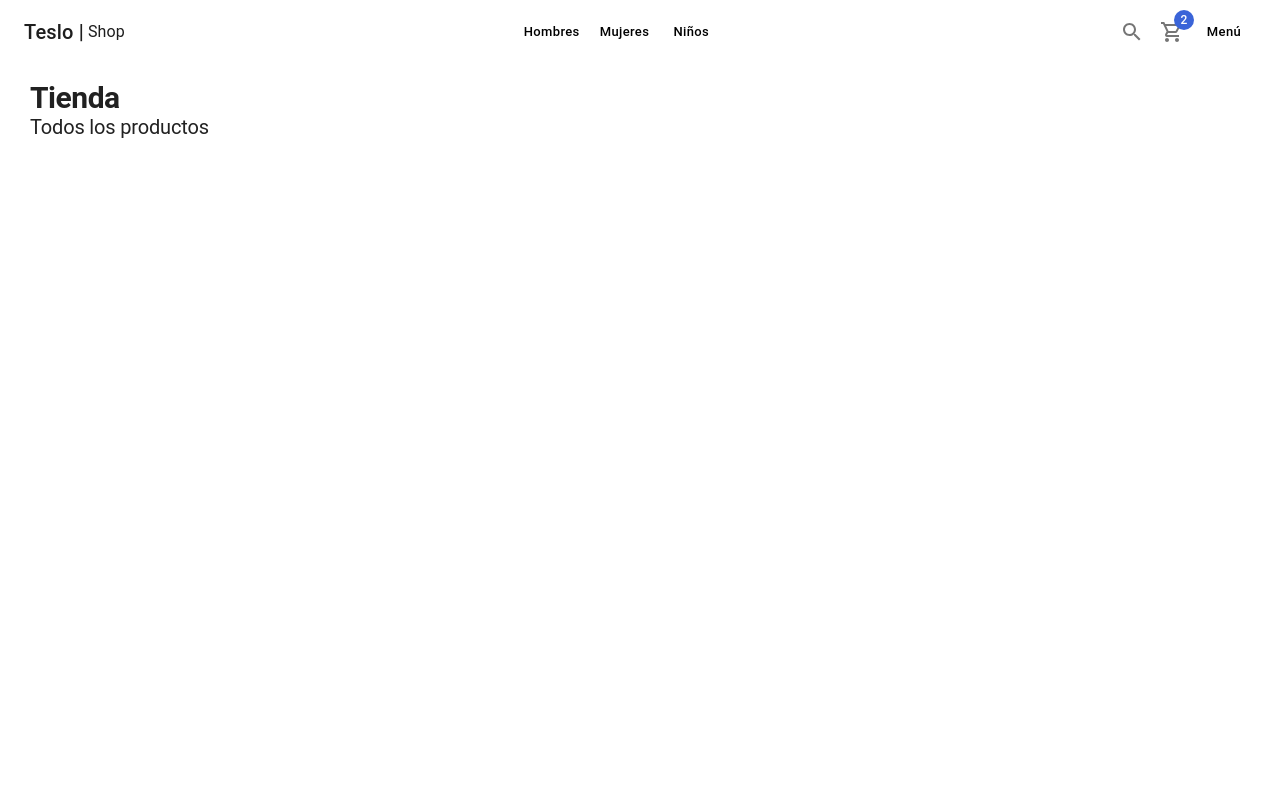
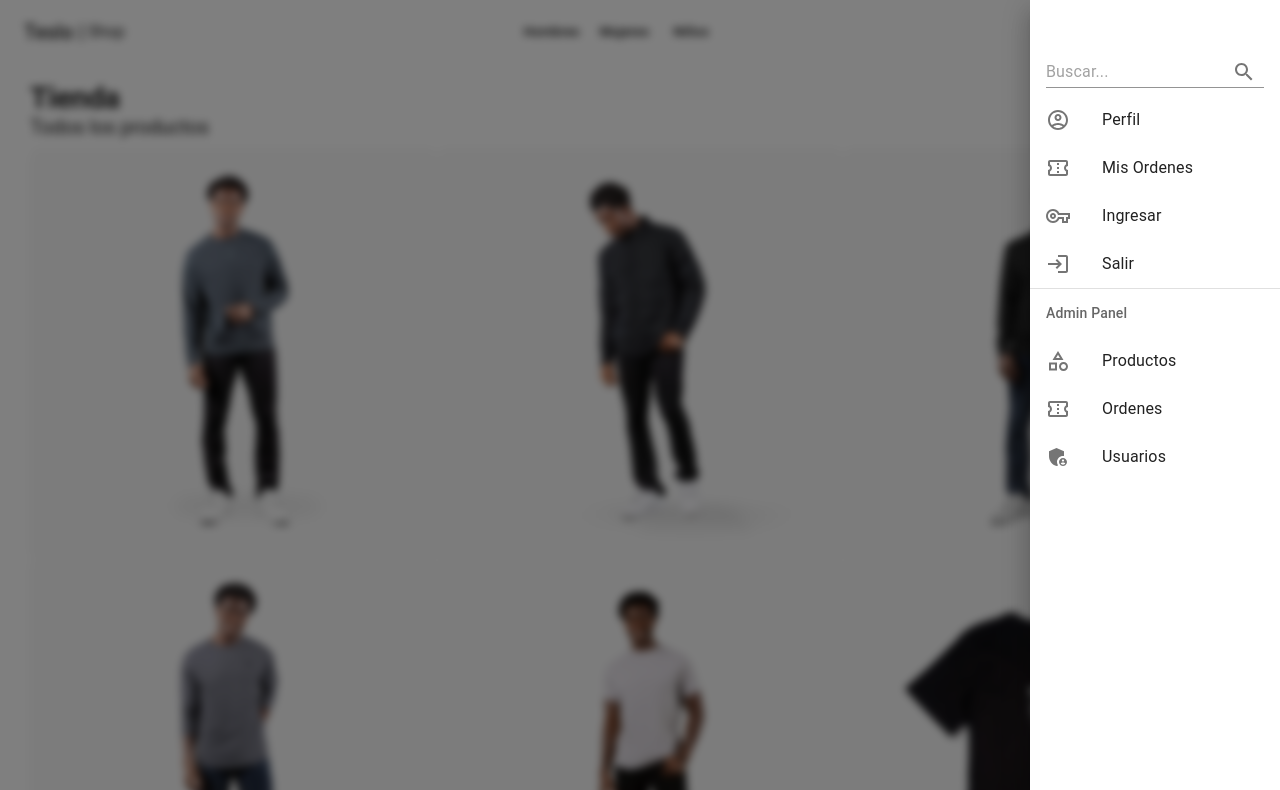
Before and after one commit to andybaronp/05-teslo-shop, a Next.js app: page / in a window 1280 px wide. Shown: the top 790 px of the page. Built offline with nearby package versions, Linux system fonts and the light colour scheme.

Commit message:
Add SideMenu

```diff
--- a/components/layouts/ShopLayout.tsx
+++ b/components/layouts/ShopLayout.tsx
@@ -1,6 +1,6 @@
 import Head from 'next/head'
 import { FC } from 'react'
-import Navbar from '../ui/Navbar'
+import { Navbar, SideMenu } from '../ui'
 interface Props {
   title: string
   pageDescription: string
@@ -25,7 +25,7 @@
       <nav>
         <Navbar />
       </nav>
-      {/* {Sidbar} */}
+      <SideMenu />
       <main
         style={{
           margin: '80px auto',
--- /dev/null
+++ b/components/ui/SideMenu.tsx
@@ -0,0 +1,126 @@
+import {
+  Box,
+  Divider,
+  Drawer,
+  IconButton,
+  Input,
+  InputAdornment,
+  List,
+  ListItem,
+  ListItemIcon,
+  ListItemText,
+  ListSubheader,
+} from '@mui/material'
+import {
+  AccountCircleOutlined,
+  AdminPanelSettings,
+  CategoryOutlined,
+  ConfirmationNumberOutlined,
+  EscalatorWarningOutlined,
+  FemaleOutlined,
+  LoginOutlined,
+  MaleOutlined,
+  SearchOutlined,
+  VpnKeyOutlined,
+} from '@mui/icons-material'
+
+export const SideMenu = () => {
+  return (
+    <Drawer
+      open={true}
+      anchor='right'
+      sx={{ backdropFilter: 'blur(4px)', transition: 'all 0.5s ease-out' }}
+    >
+      <Box sx={{ width: 250, paddingTop: 5 }}>
+        <List>
+          <ListItem>
+            <Input
+              type='text'
+              placeholder='Buscar...'
+              endAdornment={
+                <InputAdornment position='end'>
+                  <IconButton aria-label='toggle password visibility'>
+                    <SearchOutlined />
+                  </IconButton>
+                </InputAdornment>
+              }
+            />
+          </ListItem>
+
+          <ListItem button>
+            <ListItemIcon>
+              <AccountCircleOutlined />
+            </ListItemIcon>
+            <ListItemText primary={'Perfil'} />
+          </ListItem>
+
+          <ListItem button>
+            <ListItemIcon>
+              <ConfirmationNumberOutlined />
+            </ListItemIcon>
+            <ListItemText primary={'Mis Ordenes'} />
+          </ListItem>
+
+          <ListItem button sx={{ display: { xs: '', sm: 'none' } }}>
+            <ListItemIcon>
+              <MaleOutlined />
+            </ListItemIcon>
+            <ListItemText primary={'Hombres'} />
+          </ListItem>
+
+          <ListItem button sx={{ display: { xs: '', sm: 'none' } }}>
+            <ListItemIcon>
+              <FemaleOutlined />
+            </ListItemIcon>
+            <ListItemText primary={'Mujeres'} />
+          </ListItem>
+
+          <ListItem button sx={{ display: { xs: '', sm: 'none' } }}>
+            <ListItemIcon>
+              <EscalatorWarningOutlined />
+            </ListItemIcon>
+            <ListItemText primary={'Niños'} />
+          </ListItem>
+
+          <ListItem button>
+            <ListItemIcon>
+              <VpnKeyOutlined />
+            </ListItemIcon>
+            <ListItemText primary={'Ingresar'} />
+          </ListItem>
+
+          <ListItem button>
+            <ListItemIcon>
+              <LoginOutlined />
+            </ListItemIcon>
+            <ListItemText primary={'Salir'} />
+          </ListItem>
+
+          {/* Admin */}
+          <Divider />
+          <ListSubheader>Admin Panel</ListSubheader>
+
+          <ListItem button>
+            <ListItemIcon>
+              <CategoryOutlined />
+            </ListItemIcon>
+            <ListItemText primary={'Productos'} />
+          </ListItem>
+          <ListItem button>
+            <ListItemIcon>
+              <ConfirmationNumberOutlined />
+            </ListItemIcon>
+            <ListItemText primary={'Ordenes'} />
+          </ListItem>
+
+          <ListItem button>
+            <ListItemIcon>
+              <AdminPanelSettings />
+            </ListItemIcon>
+            <ListItemText primary={'Usuarios'} />
+          </ListItem>
+        </List>
+      </Box>
+    </Drawer>
+  )
+}
--- a/components/ui/index.ts
+++ b/components/ui/index.ts
@@ -1 +1,2 @@
 export * from './Navbar'
+export * from './SideMenu'
--- a/pages/index.tsx
+++ b/pages/index.tsx
@@ -1,7 +1,13 @@
-import { Typography } from '@mui/material'
+import {
+  Card,
+  CardActionArea,
+  CardMedia,
+  Grid,
+  Typography,
+} from '@mui/material'
 import type { NextPage } from 'next'
 import ShopLayout from '../components/layouts/ShopLayout'
-
+import { initialData } from '../database/products'
 const Home: NextPage = () => {
   return (
     <ShopLayout
@@ -14,6 +20,21 @@
       <Typography variant='h2' sx={{ mb: 1 }}>
         Todos los productos
       </Typography>
+      <Grid container>
+        {initialData.products.map((product) => (
+          <Grid item key={product.slug} xs={6} sm={4}>
+            <Card>
+              <CardActionArea>
+                <CardMedia
+                  component='img'
+                  image={`products/${product.images[0]}`}
+                  alt={product.title}
+                />
+              </CardActionArea>
+            </Card>
+          </Grid>
+        ))}
+      </Grid>
     </ShopLayout>
   )
 }
```
Also changed, not shown: components/ui/Navbar.tsx (+2 -8 lines).
